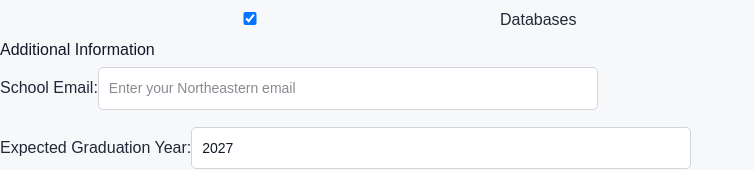
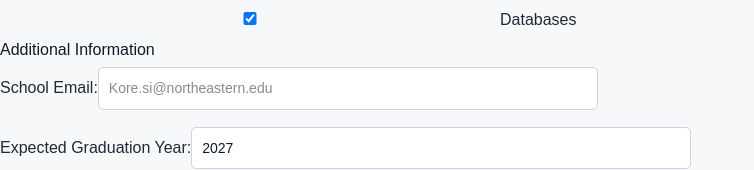
Before and after one commit to SidK2301/webdev-client, a Next.js app: page /account/profile in a window 1280 px wide. Shown: the part 1037-1207 px from the top of the page, without its empty margins (0-754 px from the left). Built offline with nearby package versions, Linux system fonts and the light colour scheme.

Commit message:
Set default student profile email

```diff
--- a/app/account/profile/page.tsx
+++ b/app/account/profile/page.tsx
@@ -193,7 +193,7 @@
         id="wd-profile-email"
         type="email"
         defaultValue=""
-        placeholder="Enter your Northeastern email"
+        placeholder="Kore.si@northeastern.edu"
       />
       <br />
 
```
